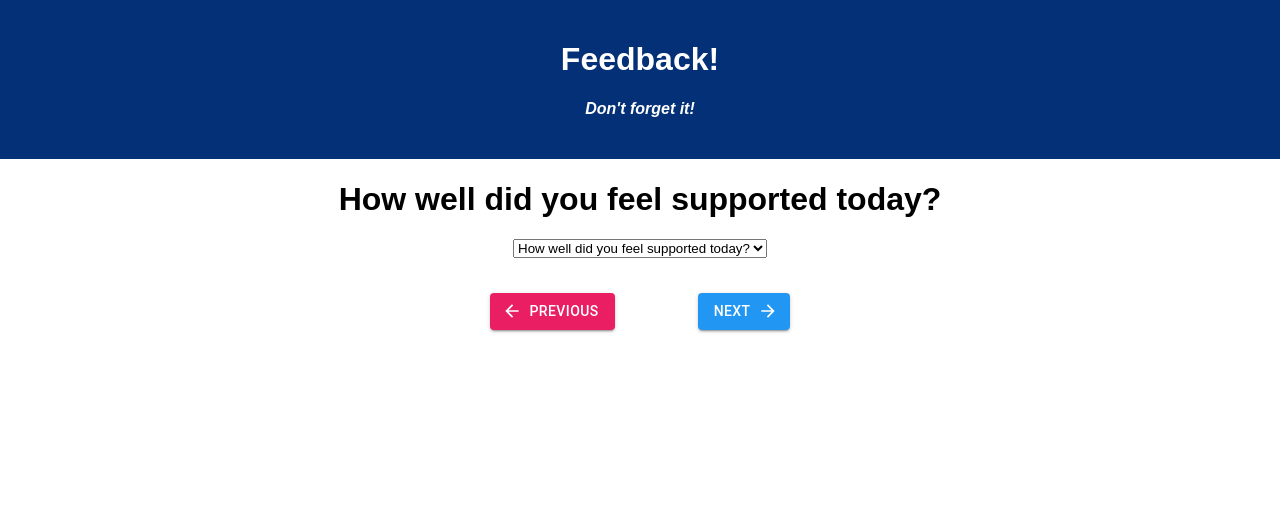
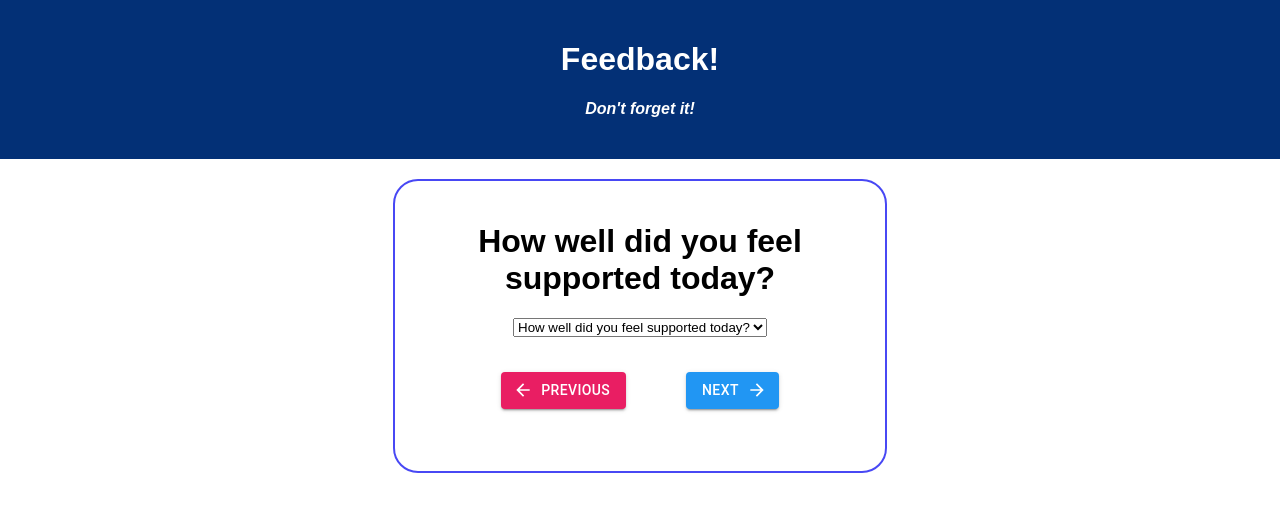
Before and after one commit to AlvinWong13/redux-feedback-loop, a React (Create React App) app: page /#/support in a window 1280 px wide. Shown: the top 512 px of the page. Built offline with nearby package versions, Linux system fonts and the light colour scheme.

Commit message:
update boxes around feedback area

```diff
--- a/src/components/App/App.css
+++ b/src/components/App/App.css
@@ -23,15 +23,50 @@ h4 {
 }
 
 textarea {
-  height: 100px;
-  width: 375px;
+  height: 150px;
+  width: 425px;
   resize: none;
 }
 
-.button_area{
+.button_area {
   padding-top: 35px;
-  width: 30%;
+  width: 75%;
   display: flex;
   justify-content: space-around;
   margin: auto;
 }
+
+.feedback_box {
+  margin: auto;
+  width: 50%;
+  border-radius: 25px;
+  border: 2px solid rgba(48, 48, 243, 0.884);
+  padding: 20px;
+  width: 450px;
+  height: 250px;
+}
+
+.comment_box {
+  margin: auto;
+  width: 50%;
+  border-radius: 25px;
+  border: 2px solid rgba(48, 48, 243, 0.884);
+  padding: 20px;
+  width: 525px;
+  height: 350px;
+}
+
+.review_box {
+  margin: auto;
+  width: 50%;
+  border-radius: 25px;
+  border: 2px solid rgba(48, 48, 243, 0.884);
+  padding: 20px;
+  width: 525px;
+  flex-direction: column
+}
+
+select {
+  display: block;
+  margin: 0 auto;
+}
--- a/src/components/Comments/Comments.jsx
+++ b/src/components/Comments/Comments.jsx
@@ -27,7 +27,7 @@ function Comments() {
   }
 
   return(
-    <div>
+    <div className="comment_box">
       <h1>Any comments you want to leave?</h1>
       <textarea
         id="comments"
--- a/src/components/Feeling/Feeling.jsx
+++ b/src/components/Feeling/Feeling.jsx
@@ -38,7 +38,7 @@ function Feeling() {
   }
 
   return(
-    <div>
+    <div className="feedback_box">
       <h1>How are you feeling today?</h1>
       <select
           name="feeling"
--- a/src/components/Submit/Submit.jsx
+++ b/src/components/Submit/Submit.jsx
@@ -5,7 +5,7 @@ import { useHistory } from 'react-router-dom';
 import swal from 'sweetalert';
 import Button from '@material-ui/core/Button'
 import ArrowBackIcon from '@material-ui/icons/ArrowBack';
-import ArrowForwardIcon from '@material-ui/icons/ArrowForward';
+import DoneAllIcon from '@material-ui/icons/DoneAll';
 
 function Submit() {
   const feedbackReducer = useSelector(store => store.feedbackReducer)
@@ -43,7 +43,7 @@ function Submit() {
     }
   }
   return(
-    <div>
+    <div className="review_box">
       <h1>Review Your feedback</h1>
       <h4>Feelings: {feedbackReducer.feeling}</h4>
       <h4>Understanding: {feedbackReducer.understanding}</h4>
@@ -57,7 +57,7 @@ function Submit() {
           onClick={() => handleButton(false)}>
         Previous</Button>
         <Button
-          endIcon={<ArrowForwardIcon />}
+          endIcon={<DoneAllIcon />}
           variant="contained"
           color="primary"
           onClick={() => handleButton(true)}>
--- a/src/components/Support/Support.jsx
+++ b/src/components/Support/Support.jsx
@@ -44,7 +44,7 @@ function Support() {
   }
 
   return(
-    <div>
+    <div className="feedback_box">
       <h1>How well did you feel supported today?</h1>
       <select
           name="support"
--- a/src/components/Understanding/Understanding.jsx
+++ b/src/components/Understanding/Understanding.jsx
@@ -44,7 +44,7 @@ function Understanding() {
   }
 
   return(
-    <div>
+    <div className="feedback_box">
       <h1>How well did you understand the material today?</h1>
       <select
           name="understanding"
```
